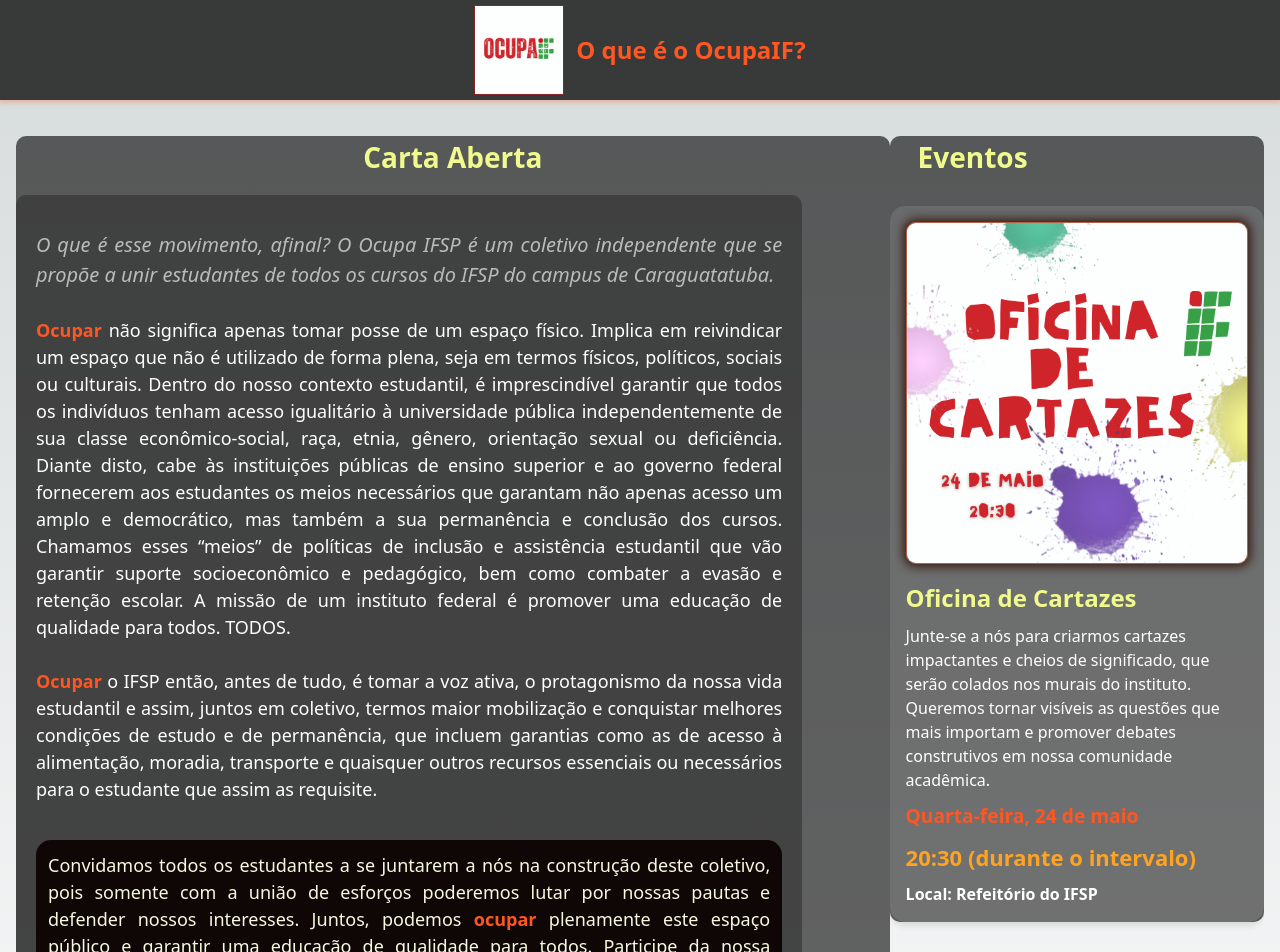
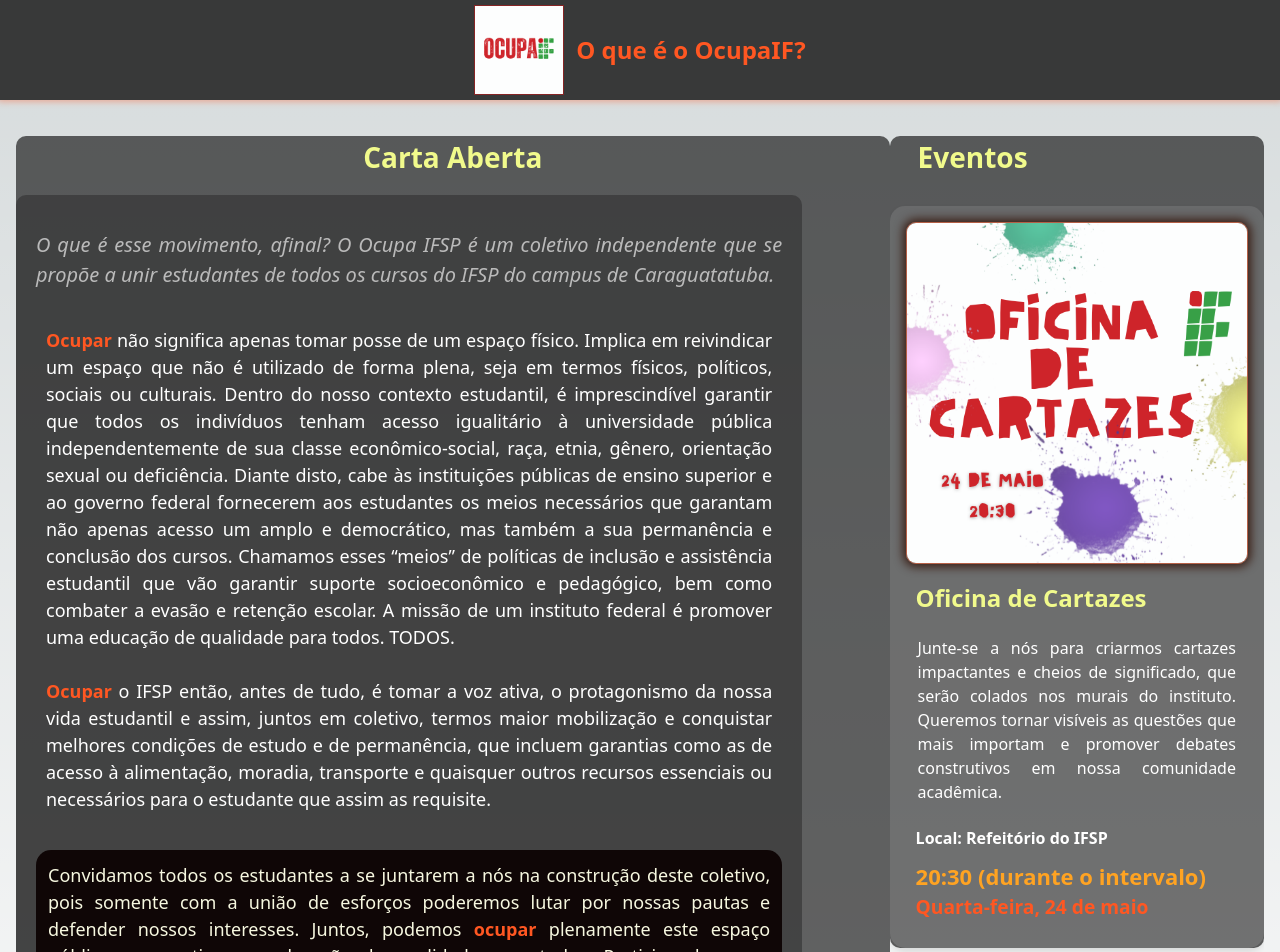
Before and after one commit to Cosamores/ocupaif, a Next.js app: page / in a window 1280 px wide. Shown: the top 952 px of the page. Built offline with nearby package versions, Linux system fonts and the light colour scheme.

Commit message:
atualizado para divulgar o primeiro evento 100%

```diff
--- a/src/components/Agenda.js
+++ b/src/components/Agenda.js
@@ -8,11 +8,13 @@ const EventoCard = ({ imagem, nome, descricao, data, hora, local }) => {
       <img className={styles.eventoImagem} src={imagem} alt={nome} />
       <h3 className={styles.eventoNome}>{nome}</h3>
       <p className={styles.eventoDescricao}>{descricao}</p>
+      <p className={styles.eventoLocal}>{local}</p>
+      <p className={styles.eventoData}> {hora}</p>
       <p className={styles.eventoDataHora}>
         {data}
       </p>
-      <p className={styles.eventoData}> {hora}</p>
-      <p className={styles.eventoLocal}>{local}</p>
+
+
     </div>
   );
 };
--- a/src/styles/Agenda.module.css
+++ b/src/styles/Agenda.module.css
@@ -46,8 +46,7 @@
   font-weight: bold;
   font-size: 1.2em;
   color: #ff5722;
-  padding: 10px 0 10px 0;
-}
+  padding: 0 10px 10px 10px;}
 
   .eventoNome {
     margin-top: 1rem;
@@ -55,13 +54,15 @@
     font-size: 1.5em;
     font-weight: 600;
     width: inherit;
+    padding: 0 10px;
   }
 
   .eventoDescricao {
     margin-top: 0.5rem;
     font-weight: 400;
-    text-align:start;
+    text-align:justify;
     max-width: inherit;
+    padding: 12px;
 
   }
 
@@ -70,11 +71,12 @@
     font-weight: bold;
     color: #ffa322;
     font-size: 22px;
+    padding: 0 10px;
   }
 
   .eventoLocal {
-    margin-top: 0.5rem;
     font-weight: 600;
+    padding:10px;
   }
 
   @media (max-width: 768px) {
--- a/src/styles/CartaAberta.module.css
+++ b/src/styles/CartaAberta.module.css
@@ -30,7 +30,7 @@
   .conteudo {
     font-size: 18px;
     line-height: 1.5;
-    padding: 0 0 10px 0;
+    padding: 10px;
   }
 
 
@@ -56,6 +56,8 @@
 
     .conteudo {
       font-size: 16px;
+      padding: 0 auto;
+
     }
 
   }
```
